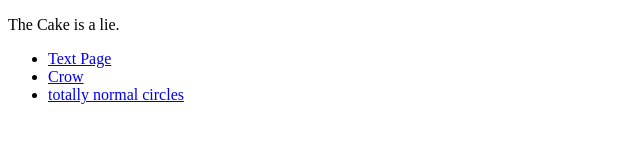
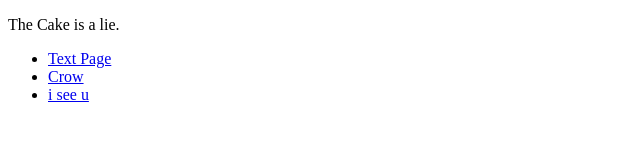
Before and after one commit to JellieBoi404/LCC-Work, a plain HTML site: page index.html in a window 1280 px wide. Shown: the whole page, without its empty margins (0-640 px from the left). Drawn offline with Linux system fonts and the light colour scheme.

Commit message:
Update index.html

```diff
--- a/index.html
+++ b/index.html
@@ -11,7 +11,7 @@
              <ul>
              <li><a href="Text.html">Text Page</a></li>
              <li><a href="image.html">Crow</a></li>
-             <li><a href="Box.html">totally normal circles</a></li>
+             <li><a href="Box.html">i see u</a></li>
              </ul>
             </body>
             </html>
```
